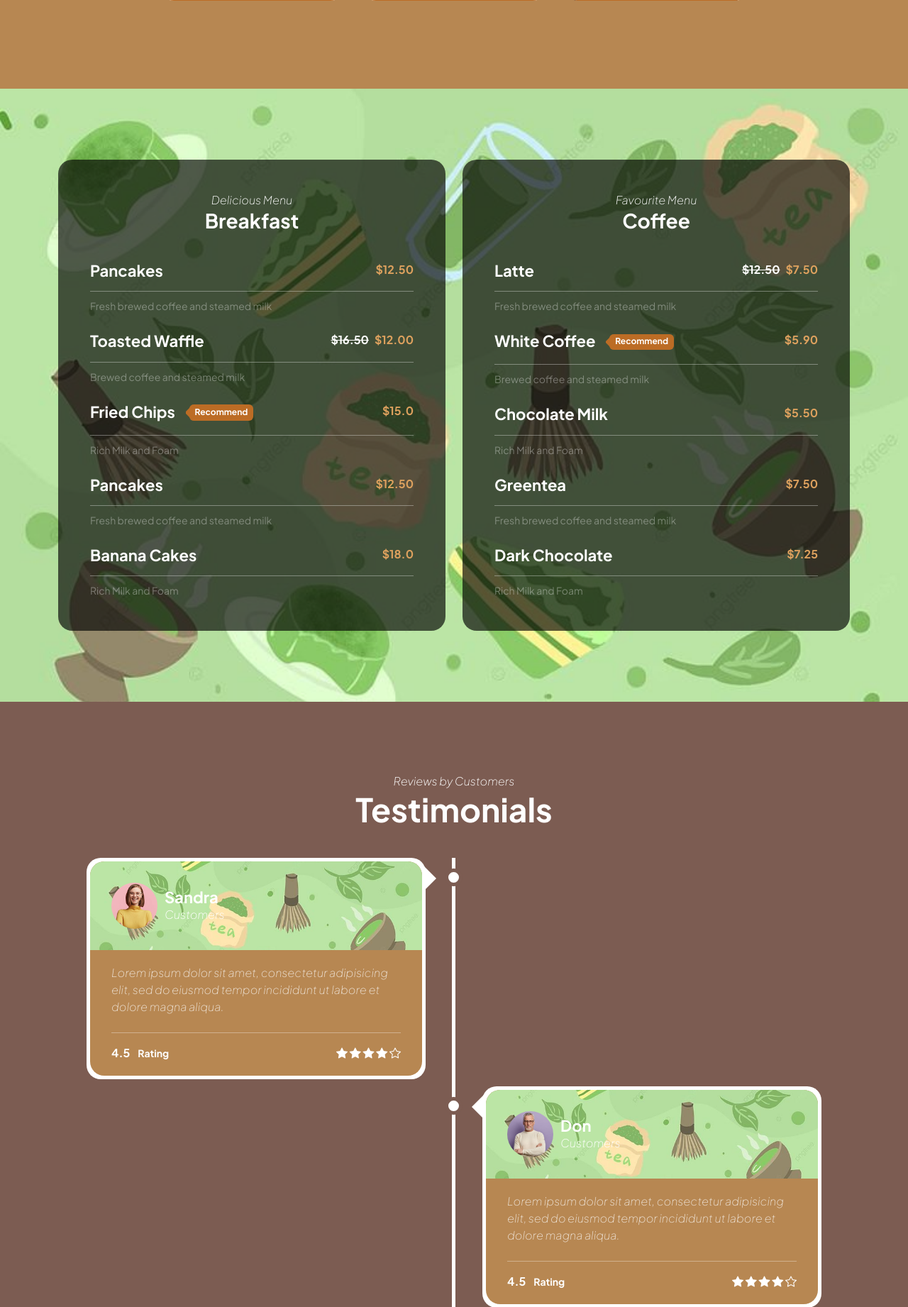
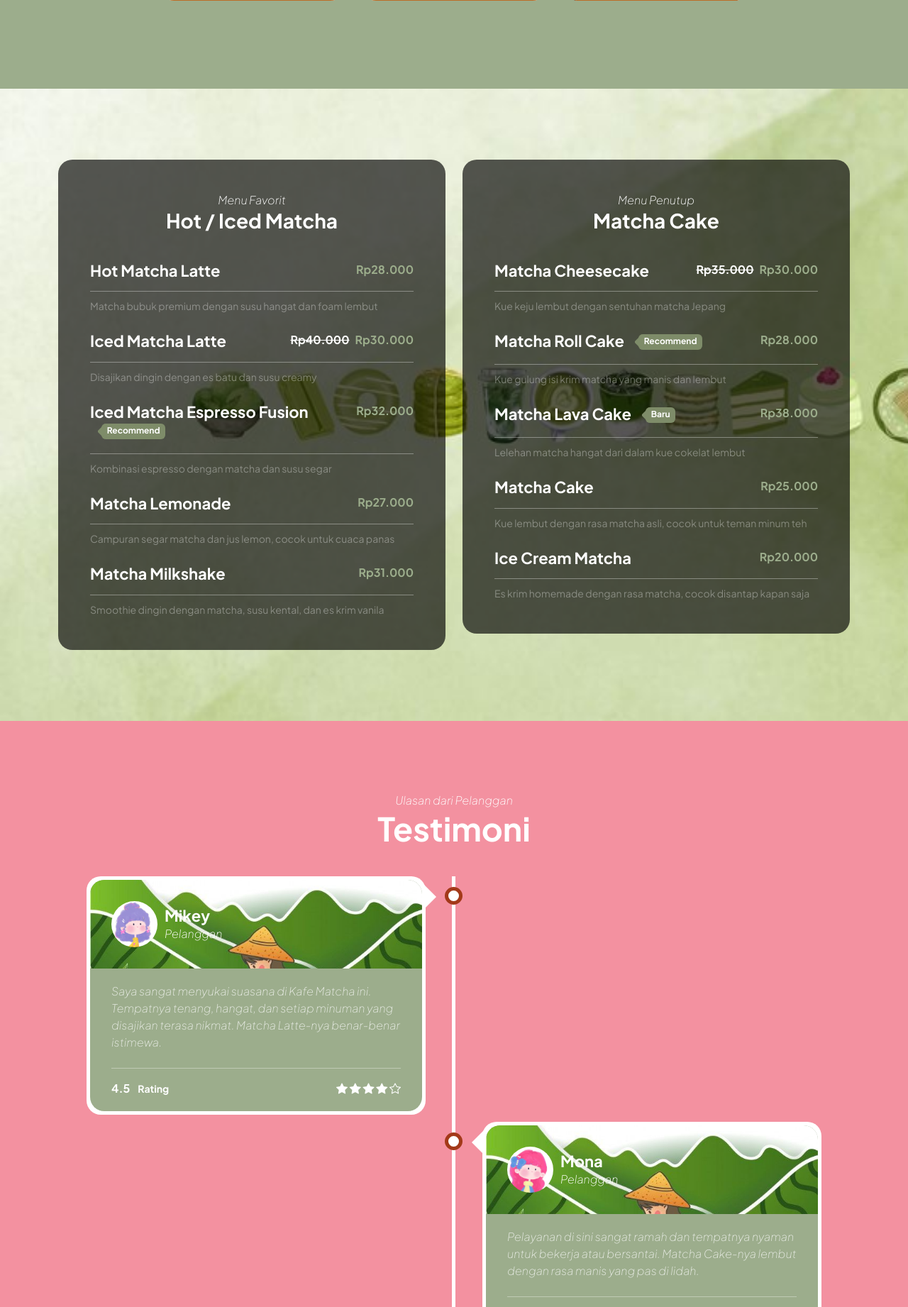
Before and after one commit to Meadowiee/mini-cafe-matcha, a PHP site: page / in a window 1280 px wide. Shown: the part 2025-3867 px from the top of the page at 71% size. Run offline with PHP 8.4, Linux system fonts and the light colour scheme.

Commit message:
warna,video,gambar

```diff
--- a/css/tooplate-barista.css
+++ b/css/tooplate-barista.css
@@ -11,14 +11,14 @@ https://www.tooplate.com/view/2137-barista-cafe
 -----------------------------------------*/
 :root {
   --white-color:                  #ffffff;
-  --primary-color:                #BC6C25;
-  --secondary-color:              #DDA15E;
-  --section-bg-color:             #b78752;
+  --primary-color:                #7E8C69;
+  --secondary-color:              #9CAD8C;
+  --section-bg-color:             #9CAD8C;
   --custom-btn-bg-color:          #BC6C25;
   --custom-btn-bg-hover-color:    #DDA15E;
-  --dark-color:                   #000000;
+  --dark-color:                   #7E8C69;
   --p-color:                      #717275;
-  --border-color:                 #7fffd4;
+  --border-color:                 #c1db2a;
   --link-hover-color:             #E76F51;
 
   --body-font-family:             'Plus Jakarta Sans', sans-serif;
@@ -198,7 +198,7 @@ strong {
   height: 25px;
   right: -12px;
   background-color: var(--white-color);
-  border: 5px solid #7c5c52;
+  border: 5px solid #a33919;
   top: 15px;
   border-radius: 50%;
   z-index: 1;
@@ -685,7 +685,7 @@ strong {
   OUR MENU
 -----------------------------------------*/
 .menu-section {
-  background-image: url('../images/matcha.jpeg');
+  background-image: url('../images/BgMenu.jpeg');
   background-repeat: no-repeat;
   background-size: cover;
 }
@@ -746,7 +746,7 @@ strong {
   REVIEWS
 -----------------------------------------*/
 .reviews-section {
-  background-color: #7c5c52;
+  background-color: #F391A0;
 }
 
 .reviews-block {
@@ -761,7 +761,7 @@ strong {
 }
 
 .reviews-block-image-wrap {
-  background-image: url('../images/matcha.jpeg');
+  background-image: url('../images/reviews/testimoni.jpeg');
   background-repeat: no-repeat;
   background-size: cover;
   background-position: center;
--- a/index.php
+++ b/index.php
@@ -112,9 +112,8 @@
                     <div class="col-lg-6 col-12">
                         <div class="ratio ratio-1x1">
                             <video autoplay="" loop="" muted="" class="custom-video" poster="">
-                                <source src="videos/pexels-mike-jones-9046237.mp4" type="video/mp4">
+                                <source src="videos/Video.mp4" type="video/mp4">
 
-                                Your browser does not support the video tag.
                             </video>
 
                             <div class="about-video-info d-flex flex-column">
@@ -135,7 +134,7 @@
                         <p class="text-white">Kafe ini dikelola oleh remaja yang ramah dan hangat<a rel="nofollow" href="https://www.tooplate.com" target="_blank">Tooplate</a>.</p>
 
 
-                        <a href="#barista-team" class="smoothscroll btn custom-btn custom-border-btn mt-3 mb-4">Meet Baristas</a>
+                        <a href="#barista-team" class="smoothscroll btn custom-btn custom-border-btn mt-3 mb-4">Tim Barista</a>
                     </div>
 
                 </div>
@@ -166,7 +165,7 @@
                             </div>
 
                             <div class="team-block-image-wrap">
-                                <img src="images/fina.jpeg" class="team-block-image img-fluid" alt="">
+                                <img src="images/team/fina.jpeg" class="team-block-image img-fluid" alt="">
                             </div>
                         </div>
                     </div>
@@ -184,7 +183,7 @@
                             </div>
 
                             <div class="team-block-image-wrap">
-                                <img src="images/azza.jpeg" class="team-block-image img-fluid" alt="">
+                                <img src="images/team/azza.jpeg" class="team-block-image img-fluid" alt="">
                             </div>
                         </div>
                     </div>
@@ -202,7 +201,7 @@
                             </div>
 
                             <div class="team-block-image-wrap">
-                                <img src="images/jus.jpeg" class="team-block-image img-fluid" alt="">
+                                <img src="images/team/jus.jpeg" class="team-block-image img-fluid" alt="">
                             </div>
                         </div>
                     </div>
@@ -216,83 +215,83 @@
                     <div class="col-lg-6 col-12 mb-4 mb-lg-0">
                         <div class="menu-block-wrap">
                             <div class="text-center mb-4 pb-lg-2">
-                                <em class="text-white">Delicious Menu</em>
-                                <h4 class="text-white">Breakfast</h4>
+                                <em class="text-white">Menu Favorit</em>
+                                <h4 class="text-white">Hot / Iced Matcha</h4>
                             </div>
 
                             <div class="menu-block">
                                 <div class="d-flex">
-                                    <h6>Pancakes</h6>
+                                    <h6>Hot Matcha Latte</h6>
 
                                     <span class="underline"></span>
 
-                                    <strong class="ms-auto">$12.50</strong>
+                                    <strong class="ms-auto">Rp28.000</strong>
                                 </div>
 
                                 <div class="border-top mt-2 pt-2">
-                                    <small>Fresh brewed coffee and steamed milk</small>
+                                    <small>Matcha bubuk premium dengan susu hangat dan foam lembut</small>
                                 </div>
                             </div>
 
                             <div class="menu-block my-4">
                                 <div class="d-flex">
                                     <h6>
-                                        Toasted Waffle
+                                        Iced Matcha Latte
                                     </h6>
 
                                     <span class="underline"></span>
 
-                                    <strong class="text-white ms-auto"><del>$16.50</del></strong>
+                                    <strong class="text-white ms-auto"><del>Rp40.000</del></strong>
 
-                                    <strong class="ms-2">$12.00</strong>
+                                    <strong class="ms-2">Rp30.000</strong>
                                 </div>
 
                                 <div class="border-top mt-2 pt-2">
-                                    <small>Brewed coffee and steamed milk</small>
+                                    <small>Disajikan dingin dengan es batu dan susu creamy</small>
                                 </div>
                             </div>
 
                             <div class="menu-block">
                                 <div class="d-flex">
-                                    <h6>Fried Chips
+                                    <h6>Iced Matcha Espresso Fusion
                                         <span class="badge ms-3">Recommend</span>
                                     </h6>
 
                                     <span class="underline"></span>
 
-                                    <strong class="ms-auto">$15.0</strong>
+                                    <strong class="ms-auto">Rp32.000</strong>
                                 </div>
 
                                 <div class="border-top mt-2 pt-2">
-                                    <small>Rich Milk and Foam</small>
+                                    <small>Kombinasi espresso dengan matcha dan susu segar</small>
                                 </div>
                             </div>
 
                             <div class="menu-block my-4">
                                 <div class="d-flex">
-                                    <h6>Pancakes</h6>
+                                    <h6>Matcha Lemonade</h6>
 
                                     <span class="underline"></span>
 
-                                    <strong class="ms-auto">$12.50</strong>
+                                    <strong class="ms-auto">Rp27.000</strong>
                                 </div>
 
                                 <div class="border-top mt-2 pt-2">
-                                    <small>Fresh brewed coffee and steamed milk</small>
+                                    <small>Campuran segar matcha dan jus lemon, cocok untuk cuaca panas</small>
                                 </div>
                             </div>
 
                             <div class="menu-block">
                                 <div class="d-flex">
-                                    <h6>Banana Cakes</h6>
+                                    <h6>Matcha Milkshake</h6>
 
                                     <span class="underline"></span>
 
-                                    <strong class="ms-auto">$18.0</strong>
+                                    <strong class="ms-auto">Rp31.000</strong>
                                 </div>
 
                                 <div class="border-top mt-2 pt-2">
-                                    <small>Rich Milk and Foam</small>
+                                    <small>Smoothie dingin dengan matcha, susu kental, dan es krim vanila</small>
                                 </div>
                             </div>
                         </div>
@@ -301,82 +300,84 @@
                     <div class="col-lg-6 col-12">
                         <div class="menu-block-wrap">
                             <div class="text-center mb-4 pb-lg-2">
-                                <em class="text-white">Favourite Menu</em>
-                                <h4 class="text-white">Coffee</h4>
+                                <em class="text-white">Menu Penutup</em></em>
+                                <h4 class="text-white">Matcha Cake</h4>
                             </div>
 
                             <div class="menu-block">
                                 <div class="d-flex">
-                                    <h6>Latte</h6>
+                                    <h6>Matcha Cheesecake</h6>
 
                                     <span class="underline"></span>
 
-                                    <strong class="text-white ms-auto"><del>$12.50</del></strong>
+                                    <strong class="text-white ms-auto"><del>Rp35.000</del></strong>
 
-                                    <strong class="ms-2">$7.50</strong>
+                                    <strong class="ms-2">Rp30.000</strong>
                                 </div>
 
                                 <div class="border-top mt-2 pt-2">
-                                    <small>Fresh brewed coffee and steamed milk</small>
+                                    <small>Kue keju lembut dengan sentuhan matcha Jepang</small>
                                 </div>
                             </div>
 
                             <div class="menu-block my-4">
                                 <div class="d-flex">
                                     <h6>
-                                        White Coffee
+                                       Matcha Roll Cake
                                         <span class="badge ms-3">Recommend</span>
                                     </h6>
 
                                     <span class="underline"></span>
 
-                                    <strong class="ms-auto">$5.90</strong>
+                                    <strong class="ms-auto">Rp28.000</strong>
                                 </div>
 
                                 <div class="border-top mt-2 pt-2">
-                                    <small>Brewed coffee and steamed milk</small>
+                                    <small>Kue gulung isi krim matcha yang manis dan lembut</small>
                                 </div>
                             </div>
 
                             <div class="menu-block">
                                 <div class="d-flex">
-                                    <h6>Chocolate Milk</h6>
+                                    <h6>Matcha Lava Cake
+                                        <span class="badge ms-3">Baru</span>
+                                    </h6>
 
                                     <span class="underline"></span>
 
-                                    <strong class="ms-auto">$5.50</strong>
+                                    <strong class="ms-auto">Rp38.000</strong>
                                 </div>
 
                                 <div class="border-top mt-2 pt-2">
-                                    <small>Rich Milk and Foam</small>
+                                    <small>Lelehan matcha hangat dari dalam kue cokelat lembut</small>
                                 </div>
                             </div>
 
                             <div class="menu-block my-4">
                                 <div class="d-flex">
-                                    <h6>Greentea</h6>
+                                    <h6>Matcha Cake</h6>
 
                                     <span class="underline"></span>
 
-                                    <strong class="ms-auto">$7.50</strong>
+                                    <strong class="ms-auto">Rp25.000</strong>
                                 </div>
 
                                 <div class="border-top mt-2 pt-2">
-                                    <small>Fresh brewed coffee and steamed milk</small>
+                                    <small>Kue lembut dengan rasa matcha asli, cocok untuk teman minum teh</small>
                                 </div>
                             </div>
 
                             <div class="menu-block">
                                 <div class="d-flex">
-                                    <h6>Dark Chocolate</h6>
+                                    <h6>Ice Cream Matcha</h6>
 
                                     <span class="underline"></span>
 
-                                    <strong class="ms-auto">$7.25</strong>
+                                    <strong class="ms-auto">Rp20.000</strong></strong>
                                 </div>
 
                                 <div class="border-top mt-2 pt-2">
-                                    <small>Rich Milk and Foam</small>
+                                    <small>Es krim homemade dengan rasa matcha, cocok disantap kapan saja</small>
                                 </div>
                             </div>
                         </div>
@@ -392,9 +393,9 @@
                 <div class="row justify-content-center">
 
                     <div class="col-lg-12 col-12 text-center mb-4 pb-lg-2">
-                        <em class="text-white">Reviews by Customers</em>
+                        <em class="text-white">Ulasan dari Pelanggan</em>
 
-                        <h2 class="text-white">Testimonials</h2>
+                        <h2 class="text-white">Testimoni</h2>
                     </div>
 
                     <div class="timeline">
@@ -402,16 +403,16 @@
                             <div class="timeline-content">
                                 <div class="reviews-block">
                                     <div class="reviews-block-image-wrap d-flex align-items-center">
-                                        <img src="images/reviews/young-woman-with-round-glasses-yellow-sweater.jpg" class="reviews-block-image img-fluid" alt="">
+                                        <img src="images/reviews/ulasan1.jpeg" class="reviews-block-image img-fluid" alt="">
 
                                         <div class="">
-                                            <h6 class="text-white mb-0">Sandra</h6>
-                                            <em class="text-white"> Customers</em>
+                                            <h6 class="text-white mb-0">Mikey</h6>
+                                            <em class="text-white"> Pelanggan</em>
                                         </div>
                                     </div>
 
                                     <div class="reviews-block-info">
-                                        <p>Lorem ipsum dolor sit amet, consectetur adipisicing elit, sed do eiusmod tempor incididunt ut labore et dolore magna aliqua.</p>
+                                        <p>Saya sangat menyukai suasana di Kafe Matcha ini. Tempatnya tenang, hangat, dan setiap minuman yang disajikan terasa nikmat. Matcha Latte-nya benar-benar istimewa.</p>
 
                                         <div class="d-flex border-top pt-3 mt-4">
                                             <strong class="text-white">4.5 <small class="ms-2">Rating</small></strong>
@@ -433,16 +434,16 @@
                             <div class="timeline-content">
                                 <div class="reviews-block">
                                     <div class="reviews-block-image-wrap d-flex align-items-center">
-                                        <img src="images/reviews/senior-man-white-sweater-eyeglasses.jpg" class="reviews-block-image img-fluid" alt="">
+                                        <img src="images/reviews/ulasan2.jpeg" class="reviews-block-image img-fluid" alt="">
 
                                         <div class="">
-                                            <h6 class="text-white mb-0">Don</h6>
-                                            <em class="text-white"> Customers</em>
+                                            <h6 class="text-white mb-0">Mona</h6>
+                                            <em class="text-white"> Pelanggan</em>
                                         </div>
                                     </div>
 
                                     <div class="reviews-block-info">
-                                        <p>Lorem ipsum dolor sit amet, consectetur adipisicing elit, sed do eiusmod tempor incididunt ut labore et dolore magna aliqua.</p>
+                                        <p>Pelayanan di sini sangat ramah dan tempatnya nyaman untuk bekerja atau bersantai. Matcha Cake-nya lembut dengan rasa manis yang pas di lidah.</p>
 
                                         <div class="d-flex border-top pt-3 mt-4">
                                             <strong class="text-white">4.5 <small class="ms-2">Rating</small></strong>
@@ -464,19 +465,19 @@
                             <div class="timeline-content">
                                 <div class="reviews-block">
                                     <div class="reviews-block-image-wrap d-flex align-items-center">
-                                        <img src="images/reviews/young-beautiful-woman-pink-warm-sweater-natural-look-smiling-portrait-isolated-long-hair.jpg" class="reviews-block-image img-fluid" alt="">
+                                        <img src="images/reviews/ulasan3.jpeg" class="reviews-block-image img-fluid" alt="">
 
                                         <div class="">
-                                            <h6 class="text-white mb-0">Olivia</h6>
-                                            <em class="text-white"> Customers</em>
+                                            <h6 class="text-white mb-0">Gebriell</h6>
+                                            <em class="text-white"> Pelanggan</em>
                                         </div>
                                     </div>
 
                                     <div class="reviews-block-info">
-                                        <p>Lorem ipsum dolor sit amet, consectetur adipisicing elit, sed do eiusmod tempor incididunt ut labore et dolore magna aliqua.</p>
+                                        <p>Kafe ini menjadi tempat favorit saya setiap akhir pekan. Menu yang disajikan unik, staf sangat ramah, dan suasananya membuat saya merasa betah.</p>
 
                                         <div class="d-flex border-top pt-3 mt-4">
-                                            <strong class="text-white">4.5 <small class="ms-2">Rating</small></strong>
+                                            <strong class="text-white">5.5 <small class="ms-2">Rating</small></strong>
 
                                             <div class="reviews-group ms-auto">
                                                 <i class="bi-star-fill"></i>
```
Also changed, not shown: images/BgMenu.jpeg (added), images/menu.jpg (added), images/reviews/testimoni.jpeg (added), images/reviews/ulasan1.jpeg (added), images/reviews/ulasan2.jpeg (added), images/reviews/ulasan3.jpeg (added), images/team/azza.jpeg (renamed from images/azza.jpeg), images/team/fina.jpeg (renamed from images/fina.jpeg), images/team/jus.jpeg (renamed from images/jus.jpeg), 1 other file.
